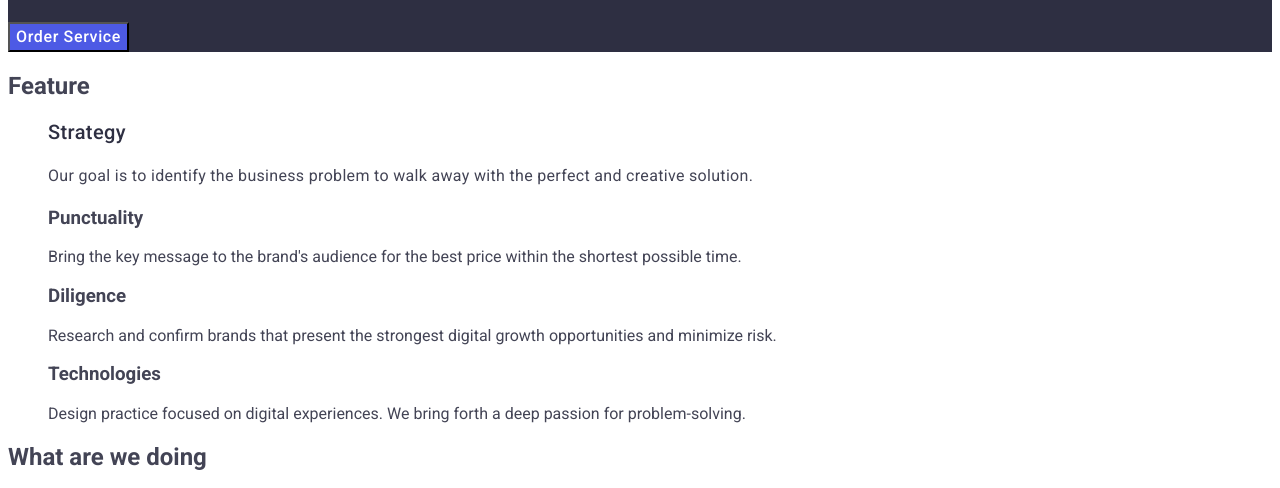
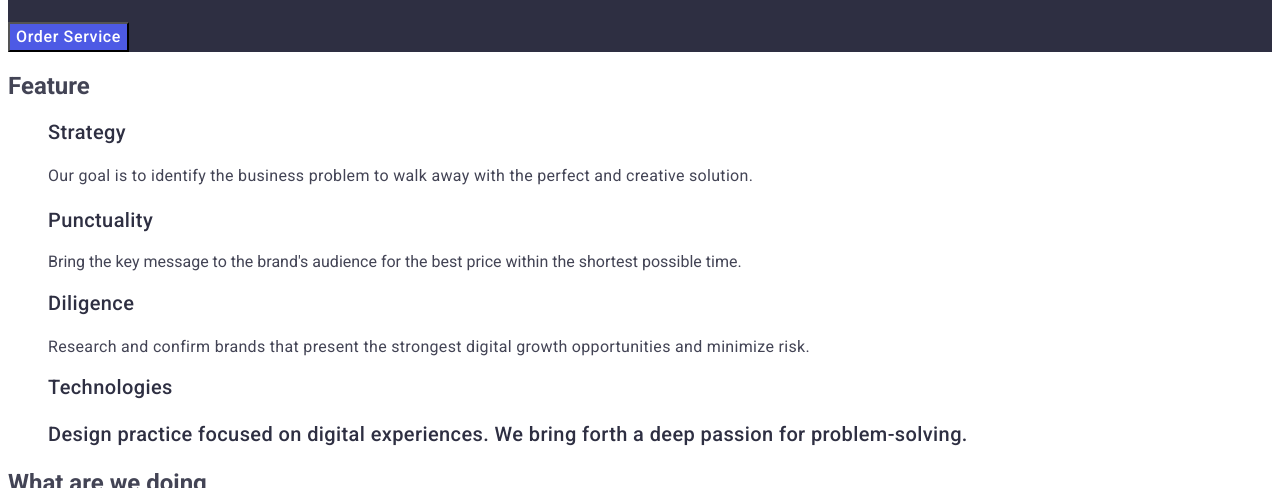
Before and after one commit to LinckyLloyd/goit-markup-hw-02, a plain HTML site: page index.html in a window 1280 px wide. Shown: the part 312-800 px from the top of the page. Drawn offline with Linux system fonts and the light colour scheme.

Commit message:
section 2

```diff
--- a/index.html
+++ b/index.html
@@ -43,16 +43,16 @@
           <h3 class="section-two-header">Strategy</h3>
           <p class="section-two-paragraph">Our goal is to identify the business problem to walk away with the perfect and creative solution.</p>
           <li>
-            <h3>Punctuality</h3>
-            <p>Bring the key message to the brand's audience for the best price within the shortest possible time.</p>
+            <h3 class="section-two-header">Punctuality</h3>
+            <p class="section-two-paragraph"></p>Bring the key message to the brand's audience for the best price within the shortest possible time.</p>
         </li>
         <li>
-            <h3>Diligence</h3>
-            <p>Research and confirm brands that present the strongest digital growth opportunities and minimize risk.</p>
+            <h3 class="section-two-header">Diligence</h3>
+            <p class="section-two-paragraph">Research and confirm brands that present the strongest digital growth opportunities and minimize risk.</p>
         </li>
         <li>
-            <h3>Technologies</h3>
-            <p>Design practice focused on digital experiences. We bring forth a deep passion for problem-solving.</p>
+            <h3h3 class="section-two-header">Technologies</h3>
+            <p class="section-two-paragraph">Design practice focused on digital experiences. We bring forth a deep passion for problem-solving.</p>
         </li>
       </ul>
     </section>
```
Also changed, not shown: portfolio.html (+3 -1 lines), images/p1.jpg (added), images/p2.jpg (added), images/p3.jpg (added), images/p4.jpg (added), images/p5.jpg (added), images/p6.jpg (added), images/p7.jpg (added), images/p8.jpg (added), images/p9.jpg (added).
